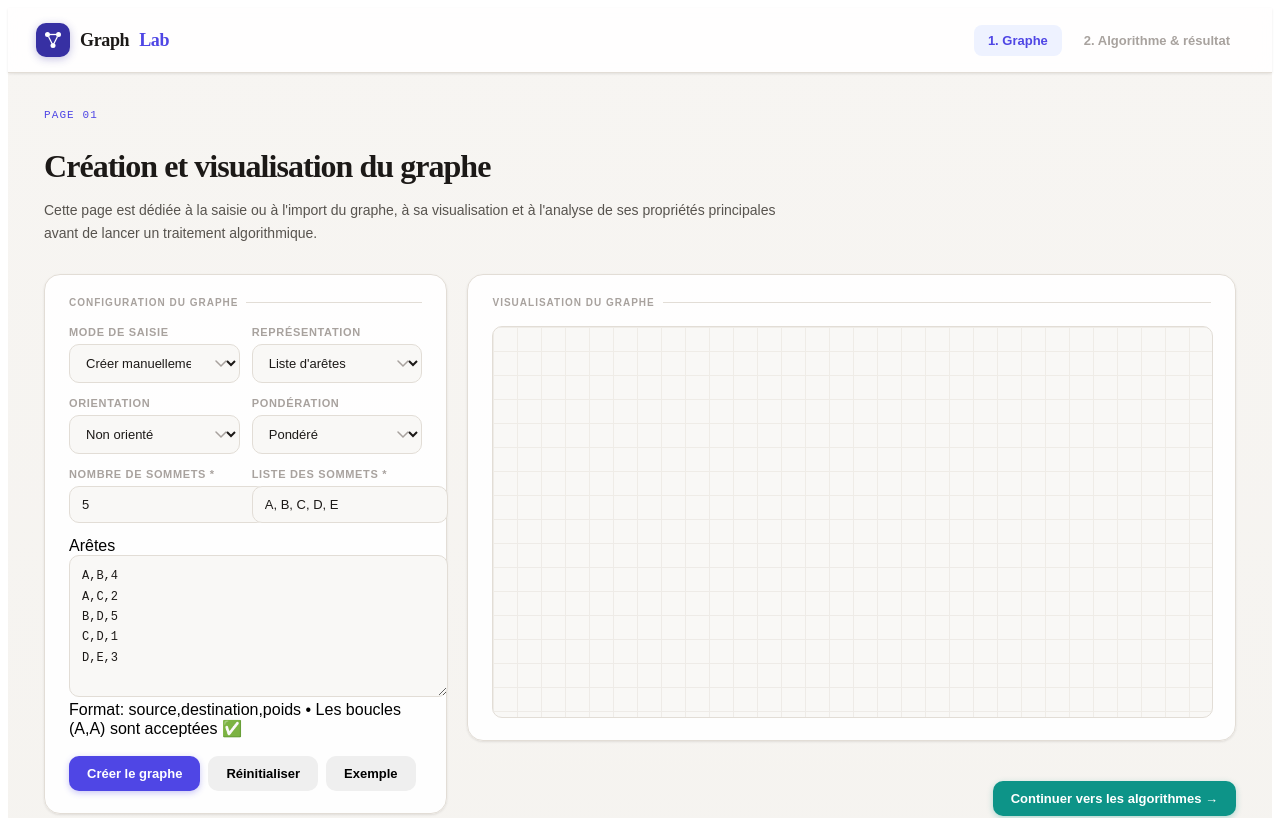
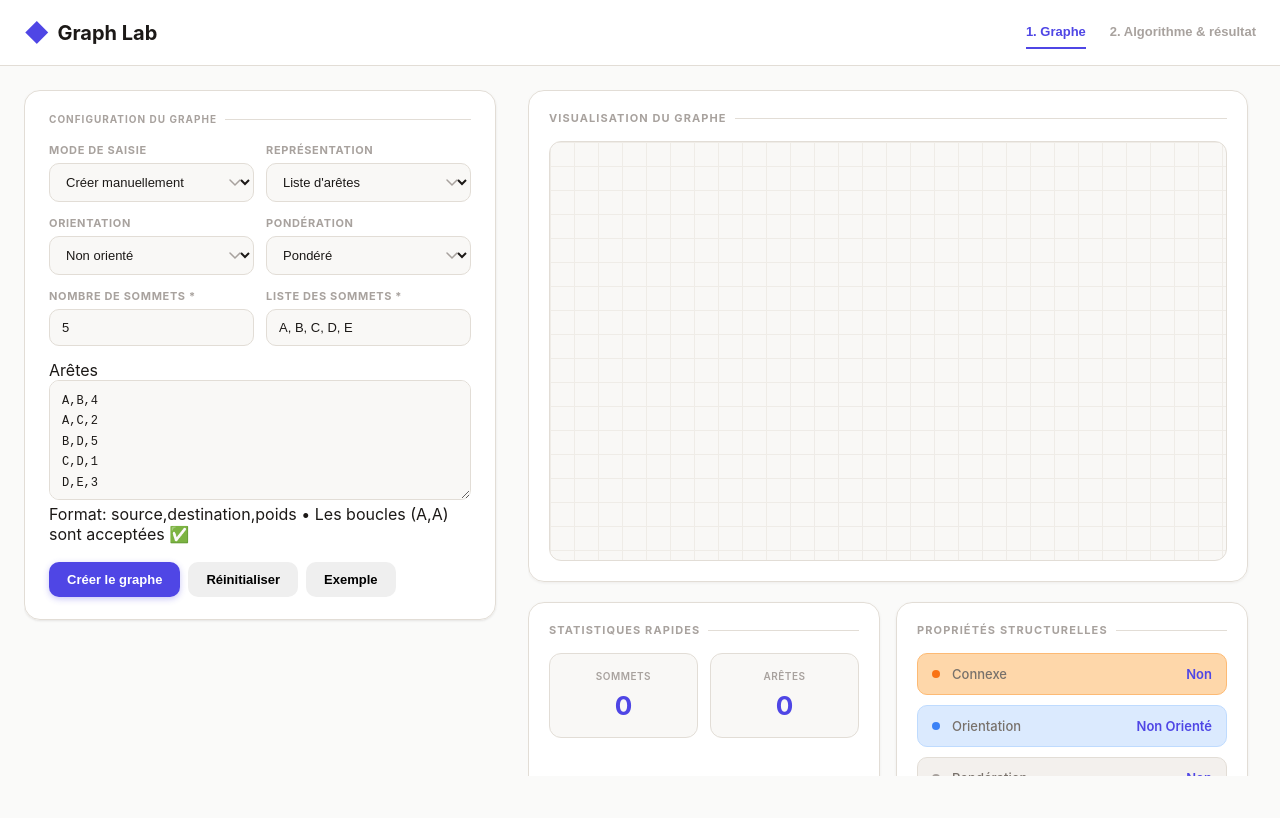
Before and after one commit to Karima-Haddad/TP_Graphes, a React (Vite) app in the folder frontend/: page / in a window 1280 px wide. Shown: the top 818 px of the page. Built offline with nearby package versions, Linux system fonts and the light colour scheme.

Commit message:
front page 1 version 2

```diff
--- a/frontend/src/App.tsx
+++ b/frontend/src/App.tsx
@@ -1,10 +1,45 @@
-import { CréationGraphe } from './pages/CréationGraphe';
-import './App.css';
+import React, { useState } from 'react';
+import { FormuleGraphe } from './components/FormuleGraphe';
+import { VisualisationGraphe } from './components/VisualisationGraphe';
+import { PannelConfigGraphe } from './components/PannelConfigGraphe';
+import type { Graph } from './types/graph.types';
+import './styles/App.css';
 
 function App() {
+  const [graph, setGraph] = useState<Graph | null>(null);
+
   return (
-    <div className="App">
-      <CréationGraphe />
+    <div className="app-container">
+      <header className="app-header">
+        <div className="header-content">
+          <h1 className="app-title">
+            <span className="icon">◆</span>
+            Graph Lab
+          </h1>
+          <div className="header-tabs">
+            <button className="tab active">1. Graphe</button>
+            <button className="tab">2. Algorithme & résultat</button>
+          </div>
+        </div>
+      </header>
+
+      <div className="app-layout">
+        {/* LEFT PANEL - INPUTS */}
+        <div className="left-panel">
+          <FormuleGraphe onGrapheCreé={setGraph} />
+        </div>
+
+        {/* RIGHT PANEL - VISUALIZATION & ANALYSIS */}
+        <div className="right-panel">
+          {/* VISUALIZATION */}
+          <VisualisationGraphe graph={graph} />
+
+          {/* ANALYSIS SECTION */}
+          <div className="analysis-container">
+            <PannelConfigGraphe graph={graph} />
+          </div>
+        </div>
+      </div>
     </div>
   );
 }
--- a/frontend/src/components/PannelConfigGraphe.tsx
+++ b/frontend/src/components/PannelConfigGraphe.tsx
@@ -1,6 +1,5 @@
 import React, { useState, useEffect } from 'react';
 import type { Graph } from '../types/graph.types';
-import '../styles/PannelConfigGraphe.css';
 
 interface PropsPannelConfigGraphe {
   graph: Graph | null;
@@ -42,7 +41,8 @@ export const PannelConfigGraphe: React.FC<PropsPannelConfigGraphe> = ({ graph })
   };
 
   return (
-    <div className="panel-config">
+    <>
+      {/* STATISTIQUES RAPIDES */}
       <div className="card">
         <div className="card-title">Statistiques rapides</div>
         <div className="stats">
@@ -57,6 +57,7 @@ export const PannelConfigGraphe: React.FC<PropsPannelConfigGraphe> = ({ graph })
         </div>
       </div>
 
+      {/* PROPRIÉTÉS STRUCTURELLES */}
       <div className="card">
         <div className="card-title">Propriétés structurelles</div>
         <div className="side-list">
@@ -78,11 +79,12 @@ export const PannelConfigGraphe: React.FC<PropsPannelConfigGraphe> = ({ graph })
           <div className={`si ${statistiques.cycles > 0 ? 'warn' : 'pass'}`}>
             <span className="si-icon"></span>
             Cycle détecté
-            <span className="si-val">{statistiques.cycles}</span>
+            <span className="si-val">{statistiques.cycles > 0 ? 'Oui' : 'Non'}</span>
           </div>
         </div>
       </div>
 
+      {/* ANALYSES COMPLÉMENTAIRES */}
       <div className="card">
         <div className="card-title">Analyses complémentaires</div>
         <div className="side-list">
@@ -108,6 +110,6 @@ export const PannelConfigGraphe: React.FC<PropsPannelConfigGraphe> = ({ graph })
           </div>
         </div>
       </div>
-    </div>
+    </>
   );
 };
--- /dev/null
+++ b/frontend/src/styles/App.css
@@ -0,0 +1,399 @@
+* {
+  margin: 0;
+  padding: 0;
+  box-sizing: border-box;
+}
+
+html, body, #root {
+  width: 100%;
+  height: 100%;
+}
+
+body {
+  background: #fafaf9;
+  font-family: 'DM Sans', -apple-system, BlinkMacSystemFont, 'Segoe UI', sans-serif;
+  color: #1c1917;
+  overflow: hidden;
+}
+
+/* APP CONTAINER */
+.app-container {
+  width: 100%;
+  height: 100vh;
+  display: flex;
+  flex-direction: column;
+  background: #fafaf9;
+}
+
+/* HEADER */
+.app-header {
+  background: #ffffff;
+  border-bottom: 1px solid #e2ddd6;
+  padding: 16px 24px;
+  flex-shrink: 0;
+}
+
+.header-content {
+  max-width: 1800px;
+  margin: 0 auto;
+  display: flex;
+  align-items: center;
+  justify-content: space-between;
+}
+
+.app-title {
+  font-size: 20px;
+  font-weight: 700;
+  display: flex;
+  align-items: center;
+  gap: 8px;
+  color: #1c1917;
+}
+
+.app-title .icon {
+  color: #4f46e5;
+  font-size: 24px;
+}
+
+.header-tabs {
+  display: flex;
+  gap: 24px;
+}
+
+.tab {
+  background: none;
+  border: none;
+  padding: 8px 0;
+  font-size: 13px;
+  font-weight: 600;
+  color: #a8a29e;
+  cursor: pointer;
+  border-bottom: 2px solid transparent;
+  transition: all 0.2s ease;
+}
+
+.tab.active {
+  color: #4f46e5;
+  border-bottom-color: #4f46e5;
+}
+
+.tab:hover {
+  color: #78716b;
+}
+
+/* MAIN LAYOUT */
+.app-layout {
+  display: grid;
+  grid-template-columns: 550px 1fr;
+  gap: 24px;
+  padding: 24px;
+  flex: 1;
+  overflow: hidden;
+  max-width: 1800px;
+  margin: 0 auto;
+  width: 100%;
+}
+
+/* LEFT PANEL */
+.left-panel {
+  display: flex;
+  flex-direction: column;
+  gap: 16px;
+  overflow-y: auto;
+  overflow-x: hidden;
+  padding-right: 8px;
+  max-height: 100%;
+}
+
+.left-panel::-webkit-scrollbar {
+  width: 6px;
+}
+
+.left-panel::-webkit-scrollbar-track {
+  background: transparent;
+}
+
+.left-panel::-webkit-scrollbar-thumb {
+  background: #d4cfc8;
+  border-radius: 3px;
+}
+
+.left-panel::-webkit-scrollbar-thumb:hover {
+  background: #a8a29e;
+}
+
+/* RIGHT PANEL */
+.right-panel {
+  display: flex;
+  flex-direction: column;
+  gap: 20px;
+  overflow-y: auto;
+  overflow-x: hidden;
+  padding-right: 8px;
+  max-height: 100%;
+}
+
+.right-panel::-webkit-scrollbar {
+  width: 6px;
+}
+
+.right-panel::-webkit-scrollbar-track {
+  background: transparent;
+}
+
+.right-panel::-webkit-scrollbar-thumb {
+  background: #d4cfc8;
+  border-radius: 3px;
+}
+
+.right-panel::-webkit-scrollbar-thumb:hover {
+  background: #a8a29e;
+}
+
+/* VISUALIZATION */
+.visualisation-graphe {
+  flex-shrink: 0;
+}
+
+.visualisation-graphe .card {
+  background: rgba(255, 255, 255, 0.98);
+  border: 1px solid #e2ddd6;
+  border-radius: 16px;
+  padding: 20px;
+  box-shadow: 0 1px 3px rgba(28, 25, 23, 0.06);
+}
+
+.visualisation-graphe .card-title {
+  font-size: 11px;
+  font-weight: 700;
+  letter-spacing: 0.1em;
+  text-transform: uppercase;
+  color: #a8a29e;
+  margin-bottom: 16px;
+  display: flex;
+  align-items: center;
+  gap: 8px;
+}
+
+.visualisation-graphe .card-title::after {
+  content: '';
+  flex: 1;
+  height: 1px;
+  background: #e2ddd6;
+}
+
+.visualisation-graphe .visual-zone {
+  background: #f9f8f6;
+  border-radius: 12px;
+  padding: 20px;
+  min-height: 420px;
+  display: flex;
+  align-items: center;
+  justify-content: center;
+  border: 1px solid #e2ddd6;
+}
+
+.visualisation-graphe .graph-svg {
+  width: 100%;
+  height: 100%;
+  max-width: 100%;
+  max-height: 100%;
+}
+
+/* ANALYSIS CONTAINER */
+.analysis-container {
+  display: grid;
+  grid-template-columns: 1fr 1fr;
+  gap: 16px;
+  flex-shrink: 0;
+}
+
+/* CARD STYLES (utilisé par PannelConfigGraphe) */
+.card {
+  background: rgba(255, 255, 255, 0.98);
+  border: 1px solid #e2ddd6;
+  border-radius: 16px;
+  padding: 20px;
+  box-shadow: 0 1px 3px rgba(28, 25, 23, 0.06);
+}
+
+.card-title {
+  font-size: 11px;
+  font-weight: 700;
+  letter-spacing: 0.1em;
+  text-transform: uppercase;
+  color: #a8a29e;
+  margin-bottom: 16px;
+  display: flex;
+  align-items: center;
+  gap: 8px;
+}
+
+.card-title::after {
+  content: '';
+  flex: 1;
+  height: 1px;
+  background: #e2ddd6;
+}
+
+/* STATS */
+.stats {
+  display: grid;
+  grid-template-columns: 1fr 1fr;
+  gap: 12px;
+}
+
+.stat {
+  background: #f9f8f6;
+  border: 1px solid #e2ddd6;
+  border-radius: 12px;
+  padding: 16px 12px;
+  text-align: center;
+  transition: all 0.2s ease;
+}
+
+.stat:hover {
+  border-color: #4f46e5;
+  background: #eef2ff;
+}
+
+.stat-label {
+  font-size: 10px;
+  font-weight: 600;
+  text-transform: uppercase;
+  color: #a8a29e;
+  letter-spacing: 0.05em;
+  margin-bottom: 8px;
+}
+
+.stat-value {
+  font-size: 26px;
+  font-weight: 700;
+  color: #4f46e5;
+}
+
+/* PROPERTIES LIST */
+.side-list {
+  display: flex;
+  flex-direction: column;
+  gap: 10px;
+}
+
+.si {
+  display: flex;
+  align-items: center;
+  justify-content: space-between;
+  padding: 12px 14px;
+  border-radius: 10px;
+  border: 1px solid #e2ddd6;
+  background: #f9f8f6;
+  transition: all 0.2s ease;
+  font-size: 13px;
+  font-weight: 500;
+  color: #78716b;
+}
+
+.si-icon {
+  width: 8px;
+  height: 8px;
+  border-radius: 50%;
+  margin-right: 12px;
+  flex-shrink: 0;
+}
+
+.si.pass {
+  background: #dcfce7;
+  border-color: #bbf7d0;
+}
+
+.si.pass .si-icon {
+  background: #22c55e;
+}
+
+.si.warn {
+  background: #fed7aa;
+  border-color: #fdba74;
+}
+
+.si.warn .si-icon {
+  background: #f97316;
+}
+
+.si.info {
+  background: #dbeafe;
+  border-color: #bfdbfe;
+}
+
+.si.info .si-icon {
+  background: #3b82f6;
+}
+
+.si.neutral {
+  background: #f3f0ed;
+  border-color: #e2ddd6;
+}
+
+.si.neutral .si-icon {
+  background: #a8a29e;
+}
+
+.si-val {
+  font-weight: 600;
+  color: #4f46e5;
+  margin-left: auto;
+  text-transform: capitalize;
+}
+
+.si:hover {
+  border-color: #4f46e5;
+  transform: translateX(2px);
+}
+
+/* RESPONSIVE */
+@media (max-width: 1400px) {
+  .app-layout {
+    grid-template-columns: 480px 1fr;
+  }
+}
+
+@media (max-width: 1200px) {
+  .app-layout {
+    grid-template-columns: 1fr;
+    gap: 20px;
+  }
+
+  .left-panel {
+    max-height: 50vh;
+    border-bottom: 1px solid #e2ddd6;
+    padding-bottom: 16px;
+  }
+
+  .right-panel {
+    max-height: 50vh;
+  }
+
+  .analysis-container {
+    grid-template-columns: 1fr;
+  }
+}
+
+@media (max-width: 768px) {
+  .app-layout {
+    padding: 12px;
+    gap: 12px;
+  }
+
+  .header-content {
+    flex-direction: column;
+    gap: 12px;
+    align-items: flex-start;
+  }
+
+  .visualisation-graphe .visual-zone {
+    min-height: 300px;
+  }
+
+  .analysis-container {
+    grid-template-columns: 1fr;
+  }
+}
```
